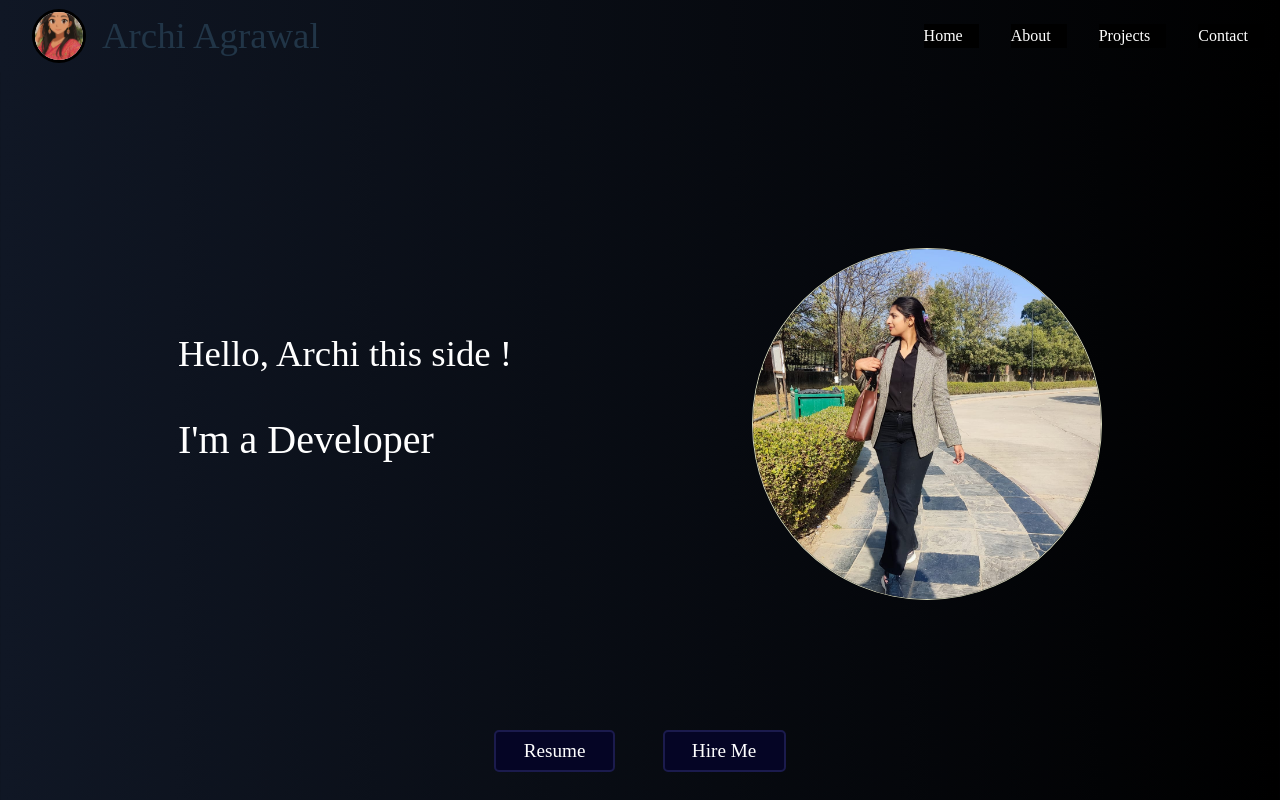
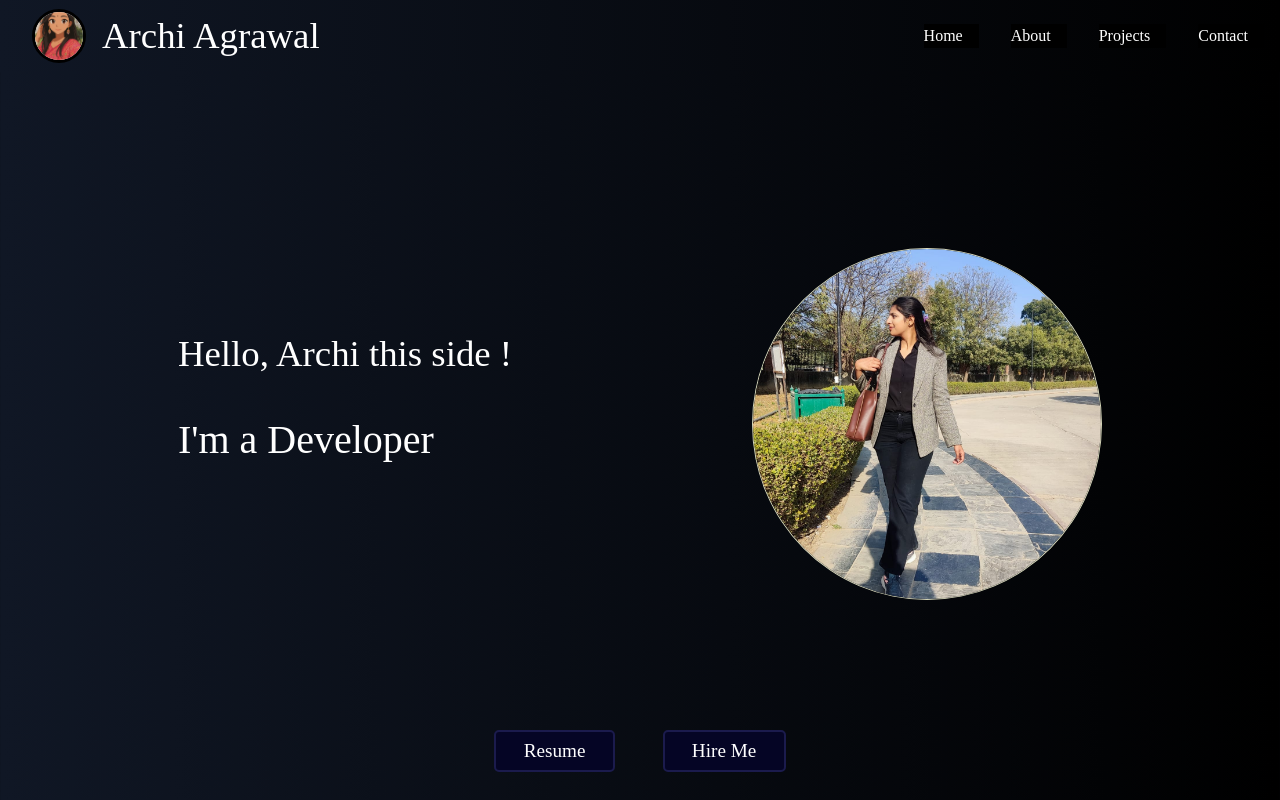
Before and after one commit to Agrawalarchi/Archi-Portfolio, a React (Vite) app: page / in a window 1280 px wide. Shown: the top 800 px of the page. Built offline with nearby package versions, Linux system fonts and the light colour scheme.

Commit message:
new Change

```diff
--- a/src/Contact.css
+++ b/src/Contact.css
@@ -48,23 +48,12 @@
 }
 
 .contact-item {
-<<<<<<< HEAD
-=======
-<<<<<<< HEAD
-  color:white;
-=======
->>>>>>> f2dcd453f62fca9169f3f488913eced231f40e7a
->>>>>>> 54b777098c7fff43bc5a1062154a57528c7c0cb1
-  display: flex;
   align-items: center;
   margin: 0.5rem 1rem;
   text-align: center;
   font-size: 10px;
   white-space: nowrap;
-<<<<<<< HEAD
   color: white;
-=======
->>>>>>> 54b777098c7fff43bc5a1062154a57528c7c0cb1
 }
 
 .contact-item a {
--- a/src/Navbar.css
+++ b/src/Navbar.css
@@ -49,15 +49,7 @@
        padding: 1rem;
        font-size: 2.3rem;
        font-weight:400;
-<<<<<<< HEAD
        color: white;
-=======
-<<<<<<< HEAD
-       color: white;
-=======
-       color:white;
->>>>>>> f2dcd453f62fca9169f3f488913eced231f40e7a
->>>>>>> 54b777098c7fff43bc5a1062154a57528c7c0cb1
 }
 
 .navbar .buttons {
```
